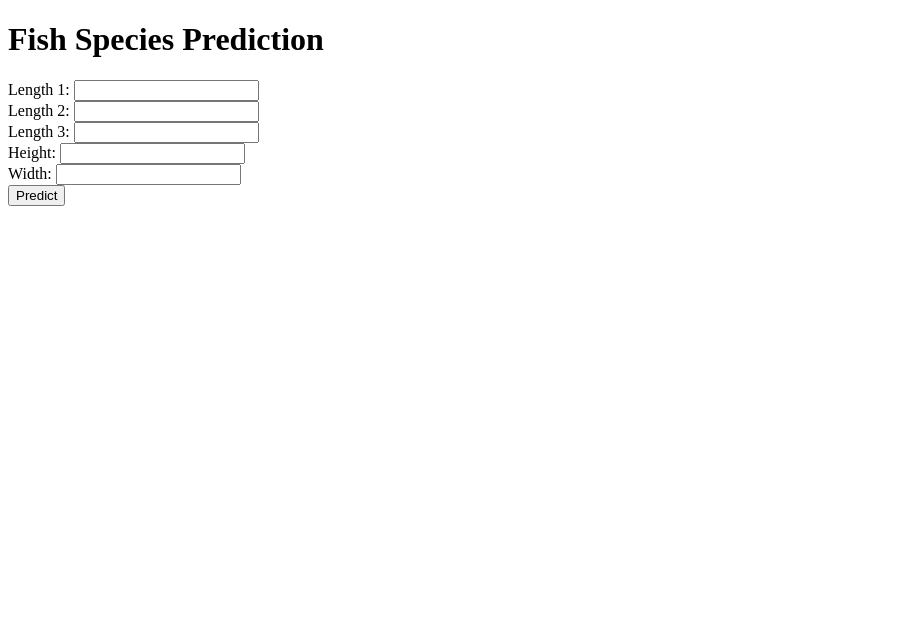
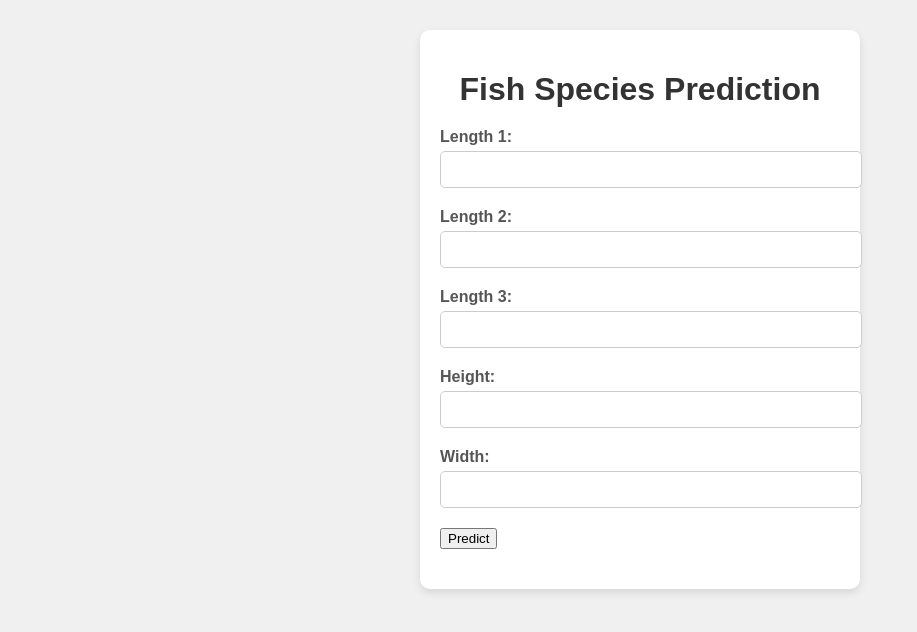
Before and after one commit to myr2212/Lab_05, a Flask app: page / in a window 1280 px wide. Shown: the top 632 px of the page, without its empty margins (0-917 px from the left). Run offline with Flask 2, Linux system fonts and the light colour scheme; parts of the project's set-up code (start-up, migrations or seed data) failed here and were passed over.

Commit message:
Update styles.css

```diff
--- a/static/styles.css
+++ b/static/styles.css
@@ -1,56 +1,62 @@
 body {
-    font-family Arial, sans-serif;
-    background-color #f0f0f0;
-    margin 0;
-    padding 0;
+  font-family: Arial, sans-serif;
+  background-color: #f0f0f0;
+  margin: 0;
+  padding: 0;
 }
 
 .container {
-    max-width 600px;
-    margin 50px auto;
-    padding 20px;
-    border 1px solid #ccc;
-    background-color #fff;
-    border-radius 5px;
-    box-shadow 0 2px 5px rgba(0, 0, 0, 0.1);
+  max-width: 400px;
+  margin: 30px auto;
+  padding: 20px;
+  background-color: #fff;
+  border-radius: 10px;
+  box-shadow: 0 4px 8px rgba(0, 0, 0, 0.1);
 }
 
 h1 {
-    text-align center;
-    margin-bottom 20px;
+  text-align: center;
+  color: #333;
+  margin-bottom: 20px;
 }
 
 .input-container {
-    display flex;
-    align-items center;
-    margin-bottom 10px;
+  margin-bottom: 20px;
 }
 
-label {
-    flex 1;
-    margin-right 10px;
+.input-container label {
+  display: block;
+  margin-bottom: 5px;
+  font-weight: bold;
+  color: #555;
 }
 
-input {
-    flex 2;
-    padding 5px;
-    border 1px solid #ccc;
-    border-radius 3px;
+.input-container input {
+  width: 100%;
+  padding: 10px;
+  border: 1px solid #ccc;
+  border-radius: 5px;
 }
 
-button {
-    display block;
-    margin 20px auto;
-    padding 10px 20px;
-    background-color #4CAF50;
-    color #fff;
-    border none;
-    border-radius 5px;
-    cursor pointer;
+.button {
+  background-color: #4CAF50;
+  color: #fff;
+  border: none;
+  padding: 10px 20px;
+  text-align: center;
+  text-decoration: none;
+  display: block;
+  font-size: 16px;
+  border-radius: 5px;
+  cursor: pointer;
+  margin: 0 auto;
+  margin-top: 20px;
 }
 
 #prediction {
-    text-align center;
-    font-weight bold;
-    margin-top 20px;
+  text-align: center;
+  font-size: 18px;
+  font-weight: bold;
+  margin-top: 20px;
+  color: #4CAF50;
 }
```
